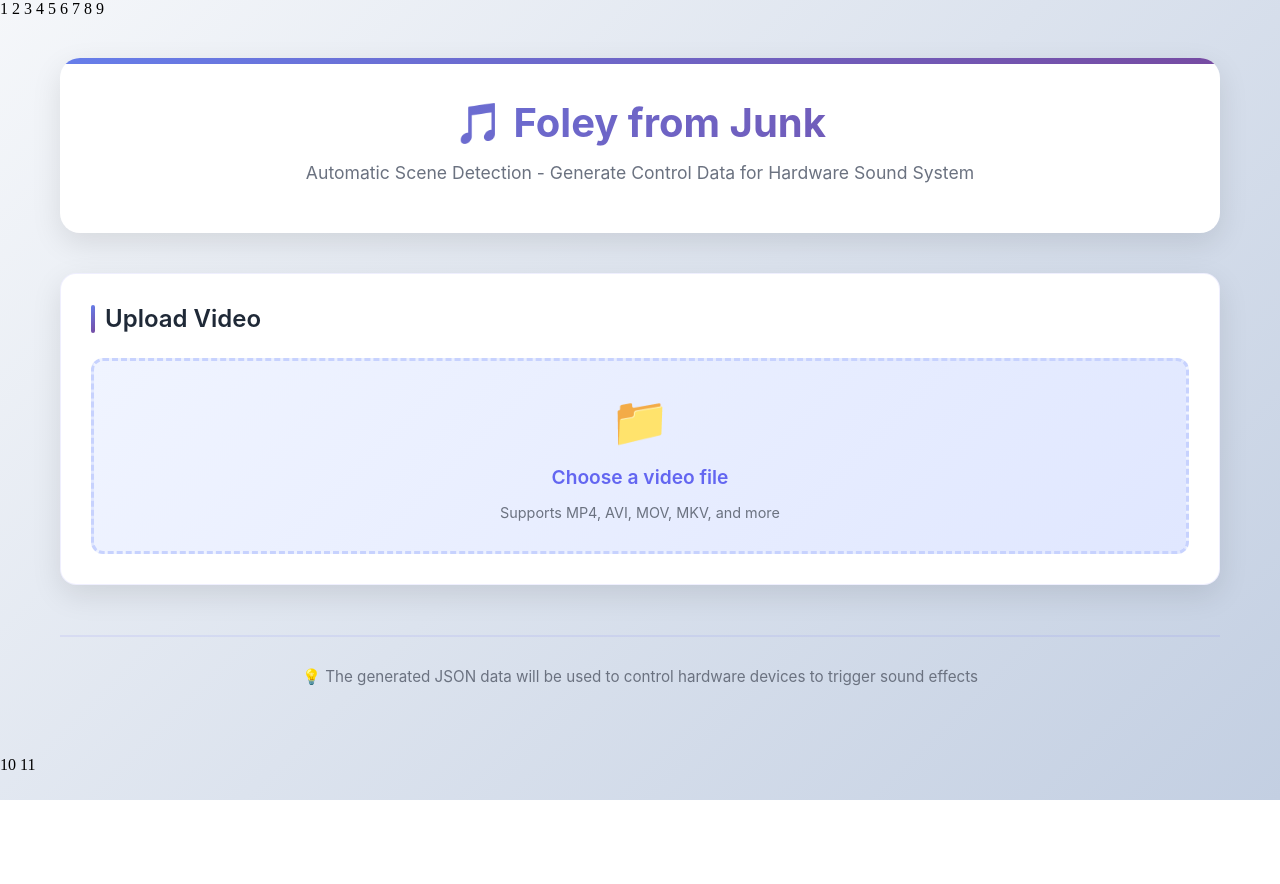
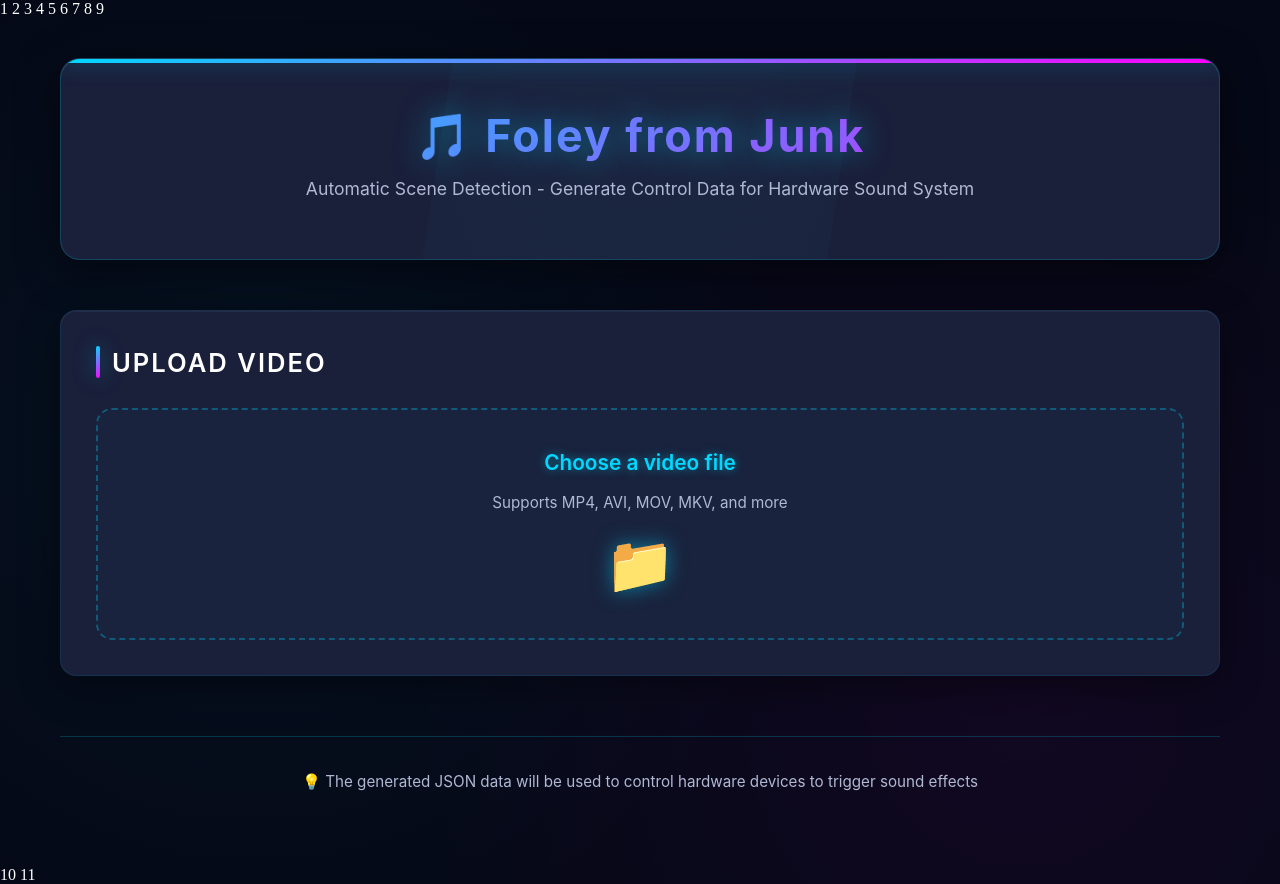
Before and after one commit to berylmys/AIST2020-Gesture-Controlled-Audio-Effect-Box, a React (Create React App) app in the folder Foley-from-junk/frontend/: page / in a window 1280 px wide. Before the commit the page ends 800 px from the top, so only its background shows below. Built offline with nearby package versions, Linux system fonts and the light colour scheme.

Commit message:
Clean git cache and apply updated .gitignore

```diff
--- a/Foley-from-junk/frontend/src/App.css
+++ b/Foley-from-junk/frontend/src/App.css
@@ -1,30 +1,48 @@
-/* 全局变量 */
+/* Global variables - Cyberpunk/Neon theme */
 :root {
-  --primary-color: #6366f1;
-  --primary-dark: #4f46e5;
-  --secondary-color: #8b5cf6;
-  --accent-color: #ec4899;
-  --success-color: #10b981;
-  --warning-color: #f59e0b;
-  --error-color: #ef4444;
-  --bg-gradient: linear-gradient(135deg, #667eea 0%, #764ba2 100%);
-  --card-shadow: 0 10px 30px rgba(0, 0, 0, 0.1);
-  --card-hover-shadow: 0 15px 40px rgba(0, 0, 0, 0.15);
+  --primary-color: #00d9ff;
+  --primary-dark: #00b8d4;
+  --secondary-color: #ff00ff;
+  --accent-color: #ff3d71;
+  --success-color: #00ff88;
+  --warning-color: #ffcc00;
+  --error-color: #ff1744;
+  --dark-bg: #0a0e27;
+  --darker-bg: #050816;
+  --card-bg: #1a1f3a;
+  --text-primary: #ffffff;
+  --text-secondary: #b0b8d4;
+  --neon-glow: 0 0 20px rgba(0, 217, 255, 0.5);
+  --neon-glow-strong: 0 0 30px rgba(0, 217, 255, 0.8), 0 0 60px rgba(0, 217, 255, 0.4);
+  --gradient-primary: linear-gradient(135deg, #667eea 0%, #764ba2 100%);
+  --gradient-cyber: linear-gradient(135deg, #00d9ff 0%, #ff00ff 100%);
+  --gradient-neon: linear-gradient(135deg, #ff00ff 0%, #00d9ff 50%, #00ff88 100%);
 }
 
-/* 重置和基础样式 */
+/* Reset and base styles */
 * {
   box-sizing: border-box;
+  margin: 0;
+  padding: 0;
+  list-style: none;
+}
+
+ol, ul, li {
+  list-style: none;
   margin: 0;
   padding: 0;
 }
 
 body {
-  background: linear-gradient(135deg, #f5f7fa 0%, #c3cfe2 100%);
+  background: var(--darker-bg);
+  background-image:
+    radial-gradient(circle at 20% 50%, rgba(0, 217, 255, 0.05) 0%, transparent 50%),
+    radial-gradient(circle at 80% 80%, rgba(255, 0, 255, 0.05) 0%, transparent 50%);
   min-height: 100vh;
+  color: var(--text-primary);
 }
 
-/* 主容器 */
+/* Main container */
 .App {
   max-width: 1200px;
   margin: 0 auto;
@@ -32,16 +50,19 @@ body {
   font-family: -apple-system, BlinkMacSystemFont, 'Segoe UI', 'Roboto', 'Oxygen', 'Ubuntu', sans-serif;
 }
 
-/* 头部样式 */
+/* Header styles */
 header {
   text-align: center;
-  padding: 40px 0 50px;
-  margin-bottom: 40px;
-  background: white;
+  padding: 50px 0 60px;
+  margin-bottom: 50px;
+  background: var(--card-bg);
   border-radius: 20px;
-  box-shadow: var(--card-shadow);
+  box-shadow:
+    0 10px 40px rgba(0, 0, 0, 0.5),
+    inset 0 1px 0 rgba(255, 255, 255, 0.1);
   position: relative;
   overflow: hidden;
+  border: 1px solid rgba(0, 217, 255, 0.2);
 }
 
 header::before {
@@ -50,61 +71,111 @@ header::before {
   top: 0;
   left: 0;
   right: 0;
-  height: 6px;
-  background: var(--bg-gradient);
+  height: 4px;
+  background: var(--gradient-cyber);
+  box-shadow: var(--neon-glow);
+}
+
+header::after {
+  content: '';
+  position: absolute;
+  top: -50%;
+  left: -50%;
+  width: 200%;
+  height: 200%;
+  background: radial-gradient(circle, rgba(0, 217, 255, 0.03) 0%, transparent 70%);
+  animation: rotate 20s linear infinite;
+}
+
+@keyframes rotate {
+  from { transform: rotate(0deg); }
+  to { transform: rotate(360deg); }
 }
 
 header h1 {
-  font-size: 2.5em;
-  background: var(--bg-gradient);
+  font-size: 2.8em;
+  background: var(--gradient-cyber);
   -webkit-background-clip: text;
   -webkit-text-fill-color: transparent;
   background-clip: text;
   margin-bottom: 15px;
   font-weight: 700;
+  text-shadow: 0 0 30px rgba(0, 217, 255, 0.5);
+  position: relative;
+  z-index: 1;
+  letter-spacing: 2px;
 }
 
 header p {
-  color: #6b7280;
+  color: var(--text-secondary);
   font-size: 1.1em;
   font-weight: 400;
+  position: relative;
+  z-index: 1;
 }
 
-/* 卡片容器 */
+/* Card container */
 .section {
-  background: white;
+  background: var(--card-bg);
   border-radius: 16px;
-  padding: 30px;
-  margin-bottom: 25px;
-  box-shadow: var(--card-shadow);
+  padding: 35px;
+  margin-bottom: 30px;
+  box-shadow:
+    0 10px 40px rgba(0, 0, 0, 0.4),
+    inset 0 1px 0 rgba(255, 255, 255, 0.05);
   transition: all 0.3s ease;
-  border: 1px solid rgba(99, 102, 241, 0.1);
+  border: 1px solid rgba(0, 217, 255, 0.1);
+  position: relative;
+  overflow: hidden;
+}
+
+.section::before {
+  content: '';
+  position: absolute;
+  top: 0;
+  left: 0;
+  right: 0;
+  height: 1px;
+  background: var(--gradient-cyber);
+  opacity: 0;
+  transition: opacity 0.3s ease;
 }
 
 .section:hover {
-  box-shadow: var(--card-hover-shadow);
-  transform: translateY(-2px);
+  border-color: rgba(0, 217, 255, 0.3);
+  box-shadow:
+    0 15px 50px rgba(0, 0, 0, 0.5),
+    var(--neon-glow),
+    inset 0 1px 0 rgba(255, 255, 255, 0.1);
+  transform: translateY(-3px);
+}
+
+.section:hover::before {
+  opacity: 1;
 }
 
 .section h2 {
-  margin: 0 0 25px 0;
-  color: #1f2937;
-  font-size: 1.5em;
+  margin: 0 0 30px 0;
+  color: var(--text-primary);
+  font-size: 1.6em;
   font-weight: 600;
   display: flex;
   align-items: center;
-  gap: 10px;
+  gap: 12px;
+  text-transform: uppercase;
+  letter-spacing: 2px;
 }
 
 .section h2::before {
   content: '';
   width: 4px;
-  height: 28px;
-  background: var(--bg-gradient);
+  height: 32px;
+  background: var(--gradient-cyber);
   border-radius: 2px;
+  box-shadow: var(--neon-glow);
 }
 
-/* 上传区域 */
+/* Upload section */
 .upload-section {
   position: relative;
 }
@@ -116,63 +187,99 @@ header p {
 .file-upload-wrapper {
   position: relative;
   width: 100%;
-  min-height: 180px;
-  border: 3px dashed #c7d2fe;
-  border-radius: 12px;
-  background: linear-gradient(135deg, #f0f4ff 0%, #e0e7ff 100%);
+  min-height: 200px;
+  border: 2px dashed rgba(0, 217, 255, 0.3);
+  border-radius: 16px;
+  background: rgba(0, 217, 255, 0.02);
   cursor: pointer;
   transition: all 0.3s ease;
   display: flex;
   flex-direction: column;
   align-items: center;
   justify-content: center;
-  gap: 15px;
-  padding: 30px;
+  gap: 18px;
+  padding: 40px;
+  position: relative;
+  overflow: hidden;
+}
+
+.file-upload-wrapper::before {
+  content: '';
+  position: absolute;
+  top: -50%;
+  left: -50%;
+  width: 200%;
+  height: 200%;
+  background: radial-gradient(circle, rgba(0, 217, 255, 0.1) 0%, transparent 70%);
+  opacity: 0;
+  transition: opacity 0.3s ease;
 }
 
 .file-upload-wrapper:hover {
   border-color: var(--primary-color);
-  background: linear-gradient(135deg, #e0e7ff 0%, #ddd6fe 100%);
+  background: rgba(0, 217, 255, 0.05);
+  box-shadow: var(--neon-glow);
   transform: scale(1.02);
 }
 
-.file-upload-wrapper::before {
+.file-upload-wrapper:hover::before {
+  opacity: 1;
+  animation: pulse-glow 2s ease-in-out infinite;
+}
+
+@keyframes pulse-glow {
+  0%, 100% { opacity: 0.5; }
+  50% { opacity: 1; }
+}
+
+.file-upload-wrapper::after {
   content: '📁';
-  font-size: 3em;
+  font-size: 3.5em;
+  position: relative;
+  z-index: 1;
+  filter: drop-shadow(0 0 10px rgba(0, 217, 255, 0.5));
 }
 
 .file-upload-label {
-  font-size: 1.2em;
+  font-size: 1.3em;
   font-weight: 600;
   color: var(--primary-color);
+  text-shadow: 0 0 10px rgba(0, 217, 255, 0.5);
+  position: relative;
+  z-index: 1;
 }
 
 .file-upload-hint {
-  font-size: 0.9em;
-  color: #6b7280;
+  font-size: 0.95em;
+  color: var(--text-secondary);
+  position: relative;
+  z-index: 1;
 }
 
-/* 视频预览 */
+/* Video preview */
 .video-section video {
   width: 100%;
   max-width: 100%;
   border-radius: 12px;
-  box-shadow: 0 8px 24px rgba(0, 0, 0, 0.12);
+  box-shadow:
+    0 10px 40px rgba(0, 0, 0, 0.6),
+    0 0 0 1px rgba(0, 217, 255, 0.2);
   background: #000;
 }
 
-/* 按钮样式 */
+/* Button styles */
 button {
-  padding: 14px 32px;
+  padding: 16px 36px;
   font-size: 16px;
   border: none;
-  border-radius: 10px;
+  border-radius: 12px;
   cursor: pointer;
   transition: all 0.3s ease;
   font-weight: 600;
   position: relative;
   overflow: hidden;
-  box-shadow: 0 4px 12px rgba(0, 0, 0, 0.1);
+  text-transform: uppercase;
+  letter-spacing: 1px;
 }
 
 button::before {
@@ -183,7 +290,7 @@ button::before {
   width: 0;
   height: 0;
   border-radius: 50%;
-  background: rgba(255, 255, 255, 0.3);
+  background: rgba(255, 255, 255, 0.2);
   transform: translate(-50%, -50%);
   transition: width 0.6s, height 0.6s;
 }
@@ -194,20 +301,27 @@ button:hover::before {
 }
 
 .btn-primary {
-  background: var(--bg-gradient);
+  background: var(--gradient-cyber);
   color: white;
-  border: none;
+  border: 1px solid rgba(0, 217, 255, 0.5);
+  box-shadow:
+    0 4px 15px rgba(0, 217, 255, 0.4),
+    inset 0 1px 0 rgba(255, 255, 255, 0.2);
 }
 
 .btn-primary:hover:not(:disabled) {
   transform: translateY(-3px);
-  box-shadow: 0 8px 20px rgba(102, 126, 234, 0.4);
+  box-shadow:
+    0 8px 25px rgba(0, 217, 255, 0.6),
+    var(--neon-glow-strong);
 }
 
 .btn-primary:disabled {
-  background: #d1d5db;
+  background: #2a2f4a;
   cursor: not-allowed;
   box-shadow: none;
+  border-color: transparent;
+  color: #6b7280;
 }
 
 .btn-primary:disabled:hover {
@@ -215,37 +329,46 @@ button:hover::before {
 }
 
 .btn-download {
-  background: linear-gradient(135deg, #3b82f6 0%, #2563eb 100%);
+  background: linear-gradient(135deg, #00d9ff 0%, #0088ff 100%);
   color: white;
-  margin-right: 10px;
+  margin-right: 12px;
+  border: 1px solid rgba(0, 136, 255, 0.5);
+  box-shadow: 0 4px 15px rgba(0, 136, 255, 0.4);
 }
 
 .btn-download:hover {
   transform: translateY(-3px);
-  box-shadow: 0 8px 20px rgba(59, 130, 246, 0.4);
+  box-shadow:
+    0 8px 25px rgba(0, 136, 255, 0.6),
+    0 0 30px rgba(0, 217, 255, 0.5);
 }
 
 .btn-hardware {
-  background: linear-gradient(135deg, #f59e0b 0%, #d97706 100%);
+  background: linear-gradient(135deg, #ff00ff 0%, #ff3d71 100%);
   color: white;
+  border: 1px solid rgba(255, 0, 255, 0.5);
+  box-shadow: 0 4px 15px rgba(255, 0, 255, 0.4);
 }
 
 .btn-hardware:hover {
   transform: translateY(-3px);
-  box-shadow: 0 8px 20px rgba(245, 158, 11, 0.4);
+  box-shadow:
+    0 8px 25px rgba(255, 0, 255, 0.6),
+    0 0 30px rgba(255, 0, 255, 0.5);
 }
 
-/* 消息提示 */
+/* Message alert */
 .message {
-  padding: 16px 20px;
+  padding: 18px 24px;
   border-radius: 12px;
-  margin: 25px 0;
+  margin: 30px 0;
   font-size: 1em;
   font-weight: 500;
   display: flex;
   align-items: center;
-  gap: 12px;
+  gap: 15px;
   animation: slideIn 0.3s ease;
+  border: 1px solid;
 }
 
 @keyframes slideIn {
@@ -264,46 +387,53 @@ button:hover::before {
 }
 
 .message.success {
-  background: linear-gradient(135deg, #d1fae5 0%, #a7f3d0 100%);
-  border: 2px solid var(--success-color);
-  color: #065f46;
+  background: rgba(0, 255, 136, 0.1);
+  border-color: var(--success-color);
+  color: var(--success-color);
+  box-shadow: 0 0 20px rgba(0, 255, 136, 0.2);
 }
 
 .message.success::before {
   content: '✓';
+  text-shadow: 0 0 10px var(--success-color);
 }
 
 .message.error {
-  background: linear-gradient(135deg, #fee2e2 0%, #fecaca 100%);
-  border: 2px solid var(--error-color);
-  color: #991b1b;
+  background: rgba(255, 23, 68, 0.1);
+  border-color: var(--error-color);
+  color: var(--error-color);
+  box-shadow: 0 0 20px rgba(255, 23, 68, 0.2);
 }
 
 .message.error::before {
   content: '⚠';
+  text-shadow: 0 0 10px var(--error-color);
 }
 
-/* 结果摘要卡片 */
+/* Result summary cards */
 .result-summary {
   display: grid;
-  grid-template-columns: repeat(auto-fit, minmax(200px, 1fr));
-  gap: 20px;
-  margin-bottom: 35px;
+  grid-template-columns: repeat(auto-fit, minmax(220px, 1fr));
+  gap: 25px;
+  margin-bottom: 40px;
 }
 
 .summary-card {
-  background: var(--bg-gradient);
+  background: var(--gradient-cyber);
   color: white;
-  padding: 25px;
+  padding: 30px;
   border-radius: 16px;
   display: flex;
   flex-direction: column;
   align-items: center;
   justify-content: center;
-  box-shadow: 0 8px 24px rgba(102, 126, 234, 0.3);
+  box-shadow:
+    0 10px 30px rgba(0, 0, 0, 0.4),
+    var(--neon-glow);
   transition: all 0.3s ease;
   position: relative;
   overflow: hidden;
+  border: 1px solid rgba(255, 255, 255, 0.2);
 }
 
 .summary-card::before {
@@ -313,13 +443,15 @@ button:hover::before {
   right: -50%;
   width: 200%;
   height: 200%;
-  background: radial-gradient(circle, rgba(255,255,255,0.1) 0%, transparent 70%);
+  background: radial-gradient(circle, rgba(255, 255, 255, 0.15) 0%, transparent 70%);
   transition: all 0.5s ease;
 }
 
 .summary-card:hover {
-  transform: translateY(-5px) scale(1.02);
-  box-shadow: 0 12px 32px rgba(102, 126, 234, 0.4);
+  transform: translateY(-8px) scale(1.03);
+  box-shadow:
+    0 15px 40px rgba(0, 0, 0, 0.5),
+    var(--neon-glow-strong);
 }
 
 .summary-card:hover::before {
@@ -328,68 +460,82 @@ button:hover::before {
 }
 
 .summary-card .label {
-  font-size: 0.95em;
-  opacity: 0.95;
-  margin-bottom: 8px;
+  font-size: 0.85em;
+  opacity: 0.9;
+  margin-bottom: 10px;
+  text-transform: uppercase;
+  letter-spacing: 2px;
+  font-weight: 600;
+  position: relative;
+  z-index: 1;
+}
+
+.summary-card .value {
+  font-size: 3em;
+  font-weight: 700;
+  text-shadow: 0 2px 10px rgba(0, 0, 0, 0.3);
+  position: relative;
+  z-index: 1;
+}
+
+/* Activity groups */
+.activity-groups {
+  margin: 30px 0;
+}
+
+.activity-group {
+  background: var(--card-bg);
+  border-left: 4px solid var(--primary-color);
+  padding: 28px;
+  margin-bottom: 28px;
+  border-radius: 12px;
+  box-shadow:
+    0 5px 20px rgba(0, 0, 0, 0.3),
+    inset 0 1px 0 rgba(255, 255, 255, 0.05);
+  transition: all 0.3s ease;
+  border: 1px solid rgba(0, 217, 255, 0.1);
+  border-left-width: 4px;
+}
+
+.activity-group:hover {
+  box-shadow:
+    0 8px 30px rgba(0, 0, 0, 0.4),
+    0 0 20px rgba(0, 217, 255, 0.2);
+  transform: translateX(8px);
+  border-left-color: var(--secondary-color);
+}
+
+.activity-group h3 {
+  margin: 0 0 15px 0;
+  color: var(--primary-color);
+  font-size: 1.25em;
+  font-weight: 600;
   text-transform: uppercase;
   letter-spacing: 1px;
+  text-shadow: 0 0 10px rgba(0, 217, 255, 0.3);
+}
+
+.group-info {
+  color: var(--text-secondary);
+  font-size: 0.95em;
+  margin: 0 0 20px 0;
   font-weight: 500;
 }
 
-.summary-card .value {
-  font-size: 2.5em;
-  font-weight: 700;
-  text-shadow: 0 2px 4px rgba(0, 0, 0, 0.1);
-}
-
-/* 活动组 */
-.activity-groups {
-  margin: 25px 0;
-}
-
-.activity-group {
-  background: linear-gradient(135deg, #f9fafb 0%, #f3f4f6 100%);
-  border-left: 5px solid var(--primary-color);
-  padding: 25px;
-  margin-bottom: 25px;
-  border-radius: 12px;
-  box-shadow: 0 4px 12px rgba(0, 0, 0, 0.05);
-  transition: all 0.3s ease;
-}
-
-.activity-group:hover {
-  box-shadow: 0 8px 20px rgba(0, 0, 0, 0.08);
-  transform: translateX(5px);
-}
-
-.activity-group h3 {
-  margin: 0 0 12px 0;
-  color: #1f2937;
-  font-size: 1.2em;
-  font-weight: 600;
-}
-
-.group-info {
-  color: #6b7280;
-  font-size: 0.95em;
-  margin: 0 0 18px 0;
-  font-weight: 500;
-}
-
-/* 场景列表 */
+/* Scene items list */
 .scenes-list {
   display: grid;
   gap: 12px;
 }
 
 .scene-item {
-  background: white;
-  padding: 16px 20px;
+  background: rgba(0, 217, 255, 0.03);
+  padding: 16px 22px;
   border-radius: 10px;
   display: flex;
   justify-content: space-between;
   align-items: center;
-  border: 2px solid #e5e7eb;
+  border: 1px solid rgba(0, 217, 255, 0.15);
   transition: all 0.3s ease;
   position: relative;
   overflow: hidden;
@@ -401,16 +547,18 @@ button:hover::before {
   left: 0;
   top: 0;
   bottom: 0;
-  width: 4px;
-  background: var(--primary-color);
+  width: 3px;
+  background: var(--gradient-cyber);
   transform: scaleY(0);
   transition: transform 0.3s ease;
+  box-shadow: var(--neon-glow);
 }
 
 .scene-item:hover {
   border-color: var(--primary-color);
-  box-shadow: 0 4px 12px rgba(99, 102, 241, 0.15);
-  transform: translateX(5px);
+  background: rgba(0, 217, 255, 0.08);
+  box-shadow: 0 4px 15px rgba(0, 217, 255, 0.15);
+  transform: translateX(8px);
 }
 
 .scene-item:hover::before {
@@ -419,53 +567,60 @@ button:hover::before {
 
 .scene-time {
   font-family: 'SF Mono', 'Monaco', 'Courier New', monospace;
-  color: #1f2937;
+  color: var(--primary-color);
   font-weight: 600;
   font-size: 0.95em;
+  text-shadow: 0 0 10px rgba(0, 217, 255, 0.3);
 }
 
 .scene-duration {
-  color: #6b7280;
+  color: var(--text-secondary);
   font-size: 0.9em;
-  background: #f3f4f6;
-  padding: 4px 12px;
+  background: rgba(0, 217, 255, 0.1);
+  padding: 6px 14px;
   border-radius: 20px;
-  font-weight: 500;
+  font-weight: 600;
+  border: 1px solid rgba(0, 217, 255, 0.2);
 }
 
-/* 操作按钮区域 */
+/* Action buttons area */
 .action-buttons {
   display: flex;
   gap: 15px;
-  margin: 35px 0 25px 0;
+  margin: 40px 0 30px 0;
   flex-wrap: wrap;
 }
 
-/* JSON 预览 */
+/* JSON preview */
 .json-preview {
-  margin-top: 25px;
-  border: 2px solid #e5e7eb;
+  margin-top: 30px;
+  border: 1px solid rgba(0, 217, 255, 0.2);
   border-radius: 12px;
   overflow: hidden;
-  background: white;
+  background: var(--card-bg);
+  box-shadow: inset 0 1px 0 rgba(255, 255, 255, 0.05);
 }
 
 .json-preview summary {
-  padding: 18px 24px;
+  padding: 20px 28px;
   cursor: pointer;
-  background: linear-gradient(135deg, #f9fafb 0%, #f3f4f6 100%);
+  background: rgba(0, 217, 255, 0.05);
   font-weight: 600;
   user-select: none;
   transition: all 0.3s ease;
-  color: #374151;
+  color: var(--primary-color);
   display: flex;
   align-items: center;
-  gap: 10px;
+  gap: 12px;
+  text-transform: uppercase;
+  letter-spacing: 1px;
 }
 
 .json-preview summary::before {
   content: '▶';
   transition: transform 0.3s ease;
+  color: var(--primary-color);
+  text-shadow: 0 0 10px rgba(0, 217, 255, 0.5);
 }
 
 .json-preview[open] summary::before {
@@ -473,53 +628,73 @@ button:hover::before {
 }
 
 .json-preview summary:hover {
-  background: linear-gradient(135deg, #f3f4f6 0%, #e5e7eb 100%);
-  color: var(--primary-color);
+  background: rgba(0, 217, 255, 0.1);
+  color: var(--text-primary);
+  box-shadow: inset 0 0 20px rgba(0, 217, 255, 0.1);
 }
 
 .json-preview pre {
   margin: 0;
-  padding: 24px;
-  background: #1f2937;
-  color: #e5e7eb;
+  padding: 28px;
+  background: var(--darker-bg);
+  color: var(--success-color);
   overflow-x: auto;
   font-size: 0.85em;
   line-height: 1.6;
   font-family: 'SF Mono', 'Monaco', 'Courier New', monospace;
+  text-shadow: 0 0 5px rgba(0, 255, 136, 0.3);
 }
 
-/* 页脚 */
+/* Footer */
 footer {
   text-align: center;
-  padding: 30px 20px;
-  margin-top: 50px;
-  border-top: 2px solid rgba(99, 102, 241, 0.1);
-  color: #6b7280;
+  padding: 35px 20px;
+  margin-top: 60px;
+  border-top: 1px solid rgba(0, 217, 255, 0.2);
+  color: var(--text-secondary);
   font-size: 0.95em;
 }
 
-/* 状态文本 */
+/* Status text */
 .status {
-  color: #6b7280;
+  color: var(--primary-color);
   font-style: italic;
-  margin-top: 12px;
+  margin-top: 15px;
   font-size: 0.95em;
   animation: pulse 2s ease-in-out infinite;
+  text-shadow: 0 0 10px rgba(0, 217, 255, 0.5);
 }
 
 @keyframes pulse {
   0%, 100% { opacity: 1; }
-  50% { opacity: 0.6; }
+  50% { opacity: 0.5; }
 }
 
-/* 响应式设计 */
+/* Loading animation */
+@keyframes spin {
+  to { transform: rotate(360deg); }
+}
+
+.loading-spinner {
+  display: inline-block;
+  width: 20px;
+  height: 20px;
+  border: 3px solid rgba(255, 255, 255, 0.2);
+  border-radius: 50%;
+  border-top-color: var(--primary-color);
+  animation: spin 0.8s linear infinite;
+  margin-left: 10px;
+  box-shadow: 0 0 10px rgba(0, 217, 255, 0.5);
+}
+
+/* Responsive design */
 @media (max-width: 768px) {
   .App {
     padding: 20px 15px;
   }
 
   header h1 {
-    font-size: 2em;
+    font-size: 2.2em;
   }
 
   header p {
@@ -527,7 +702,7 @@ footer {
   }
 
   .section {
-    padding: 20px;
+    padding: 25px;
   }
 
   .section h2 {
@@ -539,7 +714,7 @@ footer {
   }
 
   .summary-card .value {
-    font-size: 2em;
+    font-size: 2.5em;
   }
 
   .action-buttons {
@@ -554,22 +729,27 @@ footer {
   .scene-item {
     flex-direction: column;
     align-items: flex-start;
-    gap: 8px;
+    gap: 10px;
   }
 }
 
-/* 加载动画 */
-@keyframes spin {
-  to { transform: rotate(360deg); }
+/* Scrollbar styling */
+::-webkit-scrollbar {
+  width: 10px;
+  height: 10px;
 }
 
-.loading-spinner {
-  display: inline-block;
-  width: 20px;
-  height: 20px;
-  border: 3px solid rgba(255, 255, 255, 0.3);
-  border-radius: 50%;
-  border-top-color: white;
-  animation: spin 0.8s linear infinite;
-  margin-left: 10px;
+::-webkit-scrollbar-track {
+  background: var(--darker-bg);
 }
+
+::-webkit-scrollbar-thumb {
+  background: var(--primary-color);
+  border-radius: 5px;
+  box-shadow: 0 0 10px rgba(0, 217, 255, 0.5);
+}
+
+::-webkit-scrollbar-thumb:hover {
+  background: var(--secondary-color);
+  box-shadow: 0 0 20px rgba(255, 0, 255, 0.5);
+}
```
Also changed, not shown: Foley-from-junk/frontend/src/App.js (+95 -14 lines), 2 other files (tests, documents, lock files or other folders).
